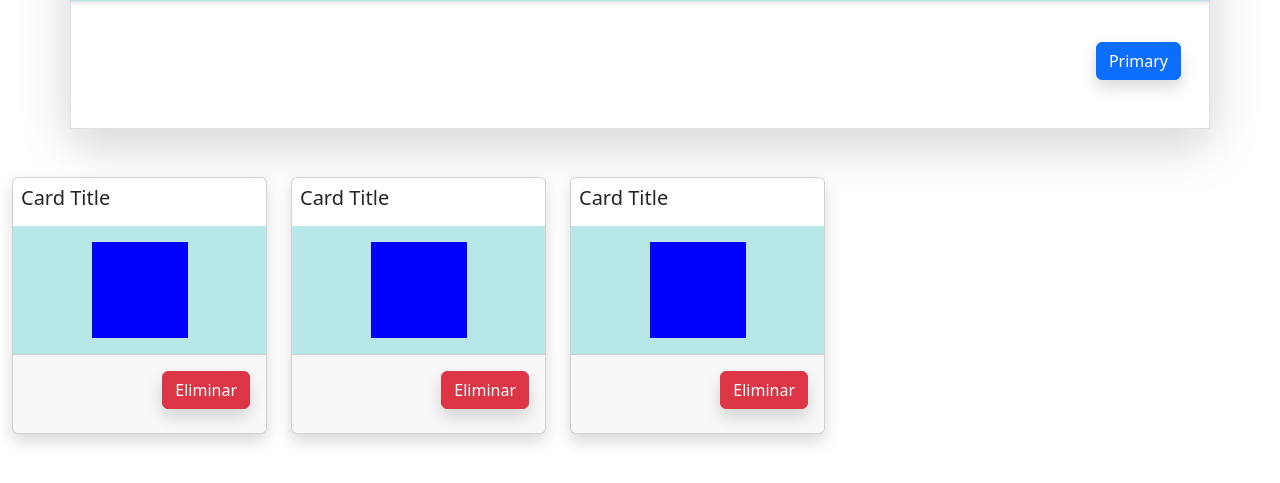
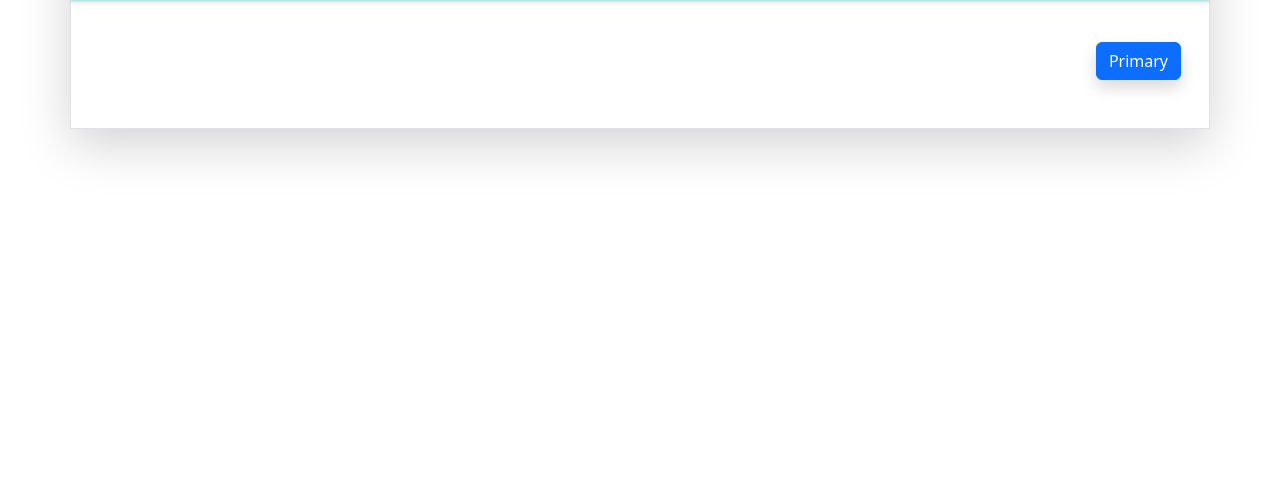
Before and after one commit to Matiassanchez18/AdministradordeColores-REACT-6, a React (Vite) app: page / in a window 1280 px wide. Shown: the part 279-762 px from the top of the page. Built offline with nearby package versions, Linux system fonts and the light colour scheme.

Commit message:
Se agrego la logica para agregar la card de los colores

```diff
--- a/src/components/Colores.jsx
+++ b/src/components/Colores.jsx
@@ -3,12 +3,12 @@ import Button from "react-bootstrap/Button";
 import Card from "react-bootstrap/Card";
 import "../assets/css/Formularioc.css";
 
-const Colores = () => {
+const Colores = ({colores}) => {
     return (
         <section className="row mt-5 d-flex container">
         <article className="col-md-3 col-lg-3 col-sm-3 mb-3">
           <Card className="square-card shadow">
-            <Card.Title className="p-2">Card Title</Card.Title>
+            <Card.Title className="p-2">{colores}</Card.Title>
             <Card.Body className="d-flex justify-content-center align-items-center Fondo">
               <div
                 className="p-5 DivCard"
@@ -21,35 +21,6 @@ const Colores = () => {
           </Card>
         </article>
 
-        <article className="col-md-3 col-lg-3 col-sm-3 mb-3">
-          <Card className="square-card shadow">
-            <Card.Title className=" p-2">Card Title</Card.Title>
-            <Card.Body className="d-flex justify-content-center align-items-center Fondo">
-              <div
-                className="p-5 DivCard"
-                style={{ backgroundColor: "blue" }}
-              ></div>
-            </Card.Body>
-            <Card.Footer className="d-flex justify-content-end">
-              <Button variant="danger mt-2 shadow mb-3  ">Eliminar</Button>
-            </Card.Footer>
-          </Card>
-        </article>
-
-        <article className="col-md-3 col-lg-3 col-sm-3 mb-3">
-          <Card className="square-card shadow">
-            <Card.Title className=" p-2">Card Title</Card.Title>
-            <Card.Body className="d-flex justify-content-center align-items-center Fondo">
-              <div
-                className="p-5 DivCard "
-                style={{ backgroundColor: "blue" }}
-              ></div>
-            </Card.Body>
-            <Card.Footer className="d-flex justify-content-end">
-              <Button variant="danger mt-2 shadow mb-3  ">Eliminar</Button>
-            </Card.Footer>
-          </Card>
-        </article>
       </section>
     );
 };
--- a/src/components/Formulario.jsx
+++ b/src/components/Formulario.jsx
@@ -79,7 +79,7 @@ const Formulario = () => {
         </form>
       </article>
       <article>
-        <ListaColores></ListaColores>
+        <ListaColores arrayColores ={arrayColores}></ListaColores>
       </article>
     </section>
   );
--- a/src/components/ListaColores.jsx
+++ b/src/components/ListaColores.jsx
@@ -1,11 +1,16 @@
 import React from "react";
 import Colores from "./Colores";
 
-const ListaColores = () => {
+const ListaColores = ({arrayColores}) => {
   return (
   <section>
     <article>
-      <Colores></Colores>
+      {
+        arrayColores.map((colores, posicion)=>(
+          <Colores key={posicion} colores={colores}></Colores>
+        ))
+      }
+
     </article>
   </section>
   );
```
